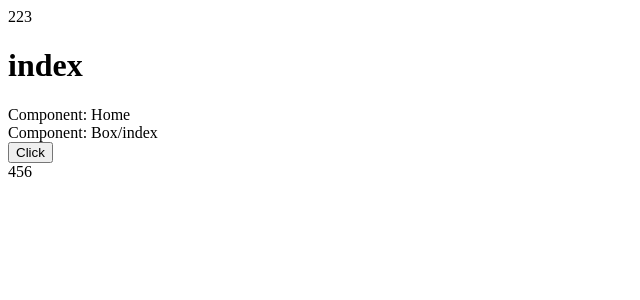
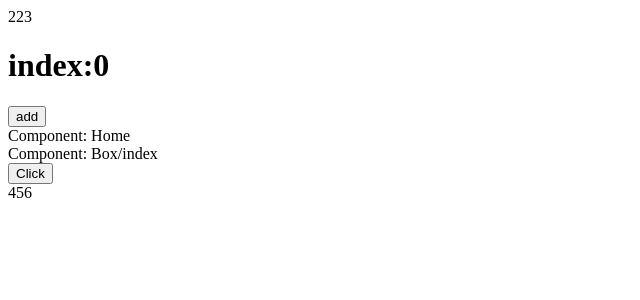
Before and after one commit to stevecyj/nux3-demo, a Nuxt app: page / in a window 1280 px wide. Shown: the top 300 px of the page, without its empty margins (0-640 px from the left). Built offline with nearby package versions, Linux system fonts and the light colour scheme.

Commit message:
feat: add Count Increment Button to Index Template
- Add a new file `useAddCount.ts`
- Import and use `useAddCount` in `index.vue`
- Display the value of `count` in the template
- Add a button to increment `count` in the template

Signed-off-by: steve.tsao <steve.tsao@hlwtech.com.tw>

```diff
--- /dev/null
+++ b/composables/useAddCount.ts
@@ -0,0 +1,7 @@
+export const useAddCount = () => {
+  const count = ref(0);
+  const addCount = () => {
+    count.value++;
+  };
+  return { count, addCount };
+};
--- a/pages/index.vue
+++ b/pages/index.vue
@@ -1,8 +1,11 @@
-<script setup></script>
+<script setup>
+const { count, addCount } = useAddCount();
+</script>
 
 <template>
   <div>
-    <h1>index</h1>
+    <h1>index:{{ count }}</h1>
+    <button @click="addCount">add</button>
     <Home />
     <Box />
   </div>
```
